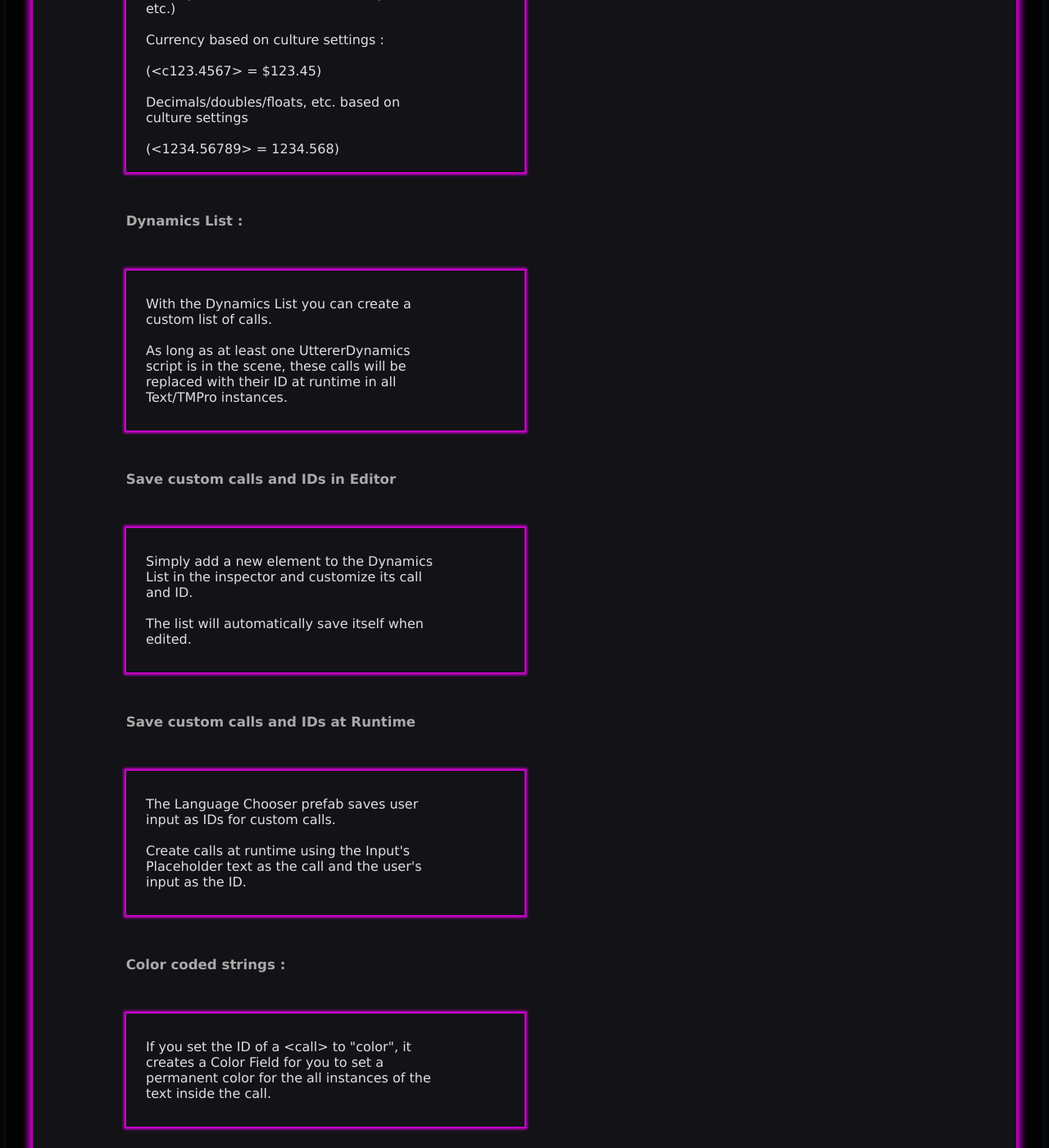
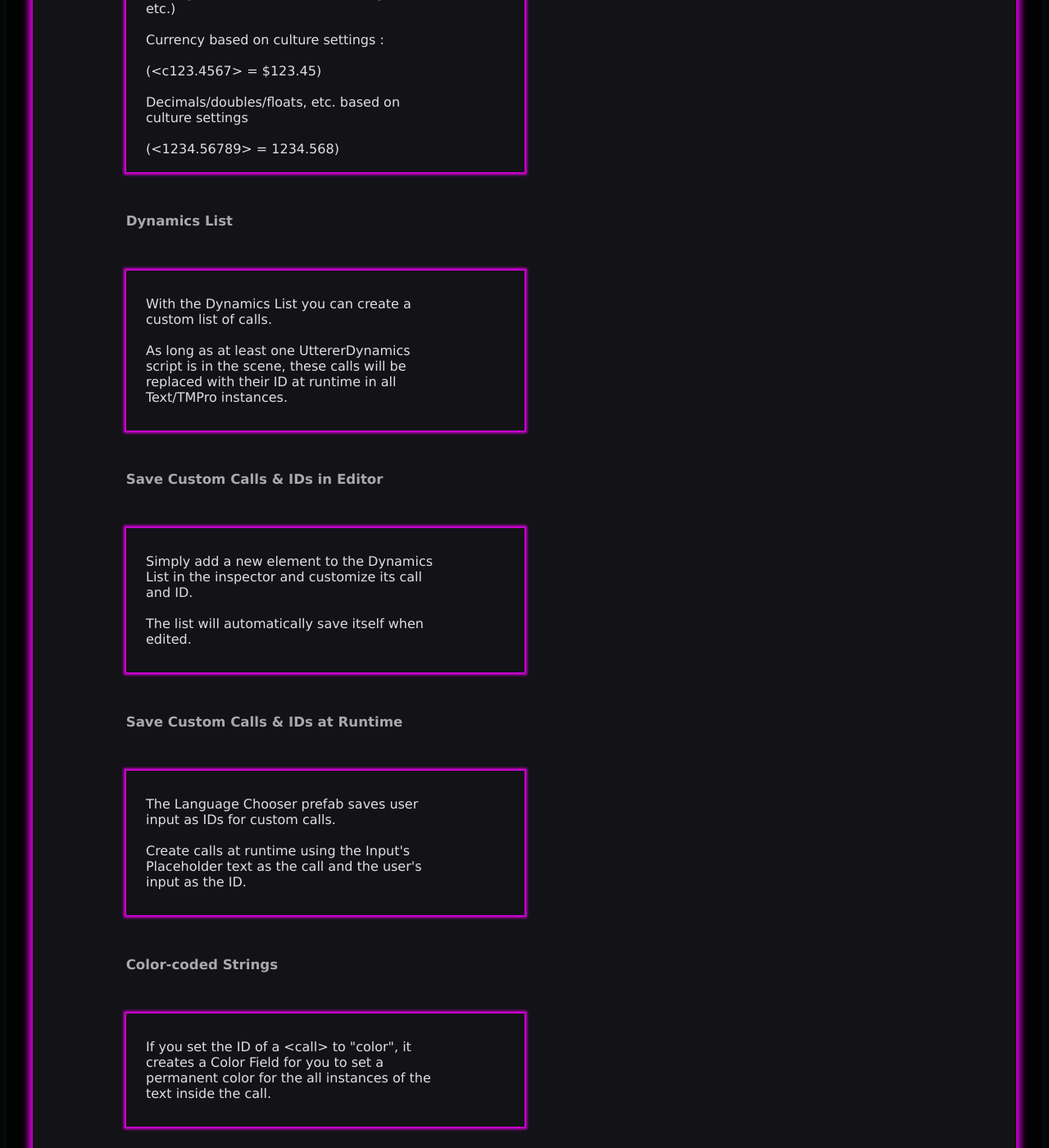
Before and after one commit to Madsir/madsirstudio.github.io, a Jekyll site: the page built from utterer/index.html, in a window 1280 px wide and 1400 px high, scrolled down 3465 px. Shown: the whole window at 82% size. Built offline with Jekyll 4.4.1, drawn with Linux system fonts in a browser that asks for light colours.

Commit message:
Update index.html

```diff
--- a/utterer/index.html
+++ b/utterer/index.html
@@ -133,21 +133,21 @@ Currency based on culture settings : <br>
 Decimals/doubles/floats, etc. based on culture settings<br><br> (&lt;1234.56789&gt; = 1234.568)<br>
 <br>
 			</p></div><br>
-	<h2>Dynamics List :</h2><br>
+	<h2>Dynamics List</h2><br>
 	<div class="baround"><br><p>
 With the Dynamics List you can create a custom list of calls.<br><br>
 		As long as at least one UttererDynamics script is in the scene, these calls will be replaced with their ID at runtime in all Text/TMPro instances.</p>
 		<br></div><br>
-	<h2>Save custom calls and IDs in Editor</h2><br>
+	<h2>Save Custom Calls & IDs in Editor</h2><br>
 	<div class="baround"><br><p>
 		Simply add a new element to the Dynamics List in the inspector and customize its call and ID.<br><br> The list will automatically save itself when edited.
 		</p><br></div>
 		<br>
-	<h2>Save custom calls and IDs at Runtime</h2><br>
+	<h2>Save Custom Calls & IDs at Runtime</h2><br>
 	<div class="baround"><br>
 		<p>The Language Chooser prefab saves user input as IDs for custom calls.<br><br> Create calls at runtime using the Input's Placeholder text as the call and the user's input as the ID.</p><br></div>
 	<br>
-	<h2>Color coded strings :</h2><br>
+	<h2>Color-coded Strings</h2><br>
 	<div class="baround"><br><p>
 	If you set the ID of a &lt;call&gt; to "color", it creates a Color Field for you to set a permanent color for the all instances of the text inside the call.</p>
 			<br></div>
```
